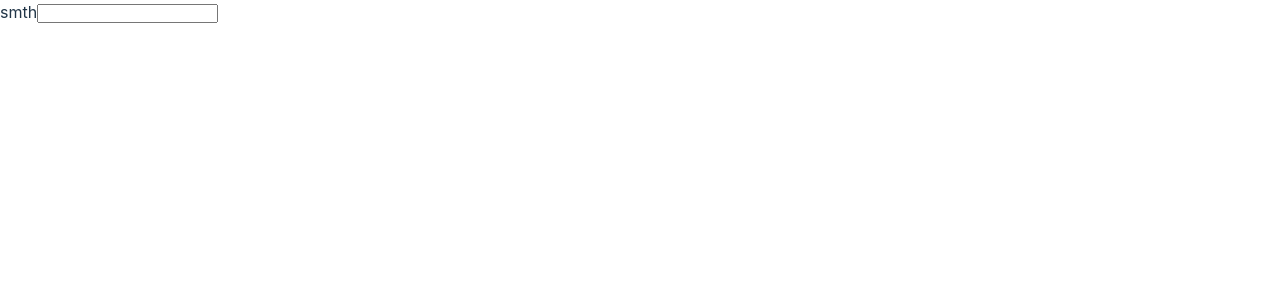
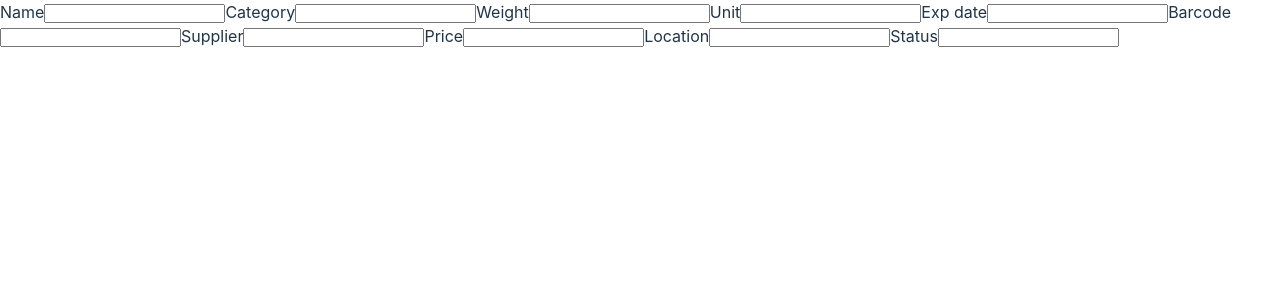
Before and after one commit to iamogir/stock-review-client, a React (Vite) app: page /add_product in a window 1280 px wide. Shown: the top 300 px of the page. Built offline with nearby package versions, Linux system fonts and the light colour scheme.

Commit message:
form fields

```diff
--- a/src/pages/addProductPage/ui/AddProductPage.tsx
+++ b/src/pages/addProductPage/ui/AddProductPage.tsx
@@ -4,8 +4,26 @@ const AddProductPage = () => {
     return (
         <div>
             <form>
-                <label>smth</label>
+                <label>Name</label>
                 <input name={'name'} />
+                <label>Category</label>
+                <input name={'category'} />
+                <label>Weight</label>
+                <input name={'weight'} />
+                <label>Unit</label>
+                <input name={'unit'} />
+                <label>Exp date</label>
+                <input name={'expDate'} />
+                <label>Barcode</label>
+                <input name={'barcode'} />
+                <label>Supplier</label>
+                <input name={'supplier'} />
+                <label>Price</label>
+                <input name={'price'} />
+                <label>Location</label>
+                <input name={'location'} />
+                <label>Status</label>
+                <input name={'status'} />
             </form>
         </div>
     );
```
